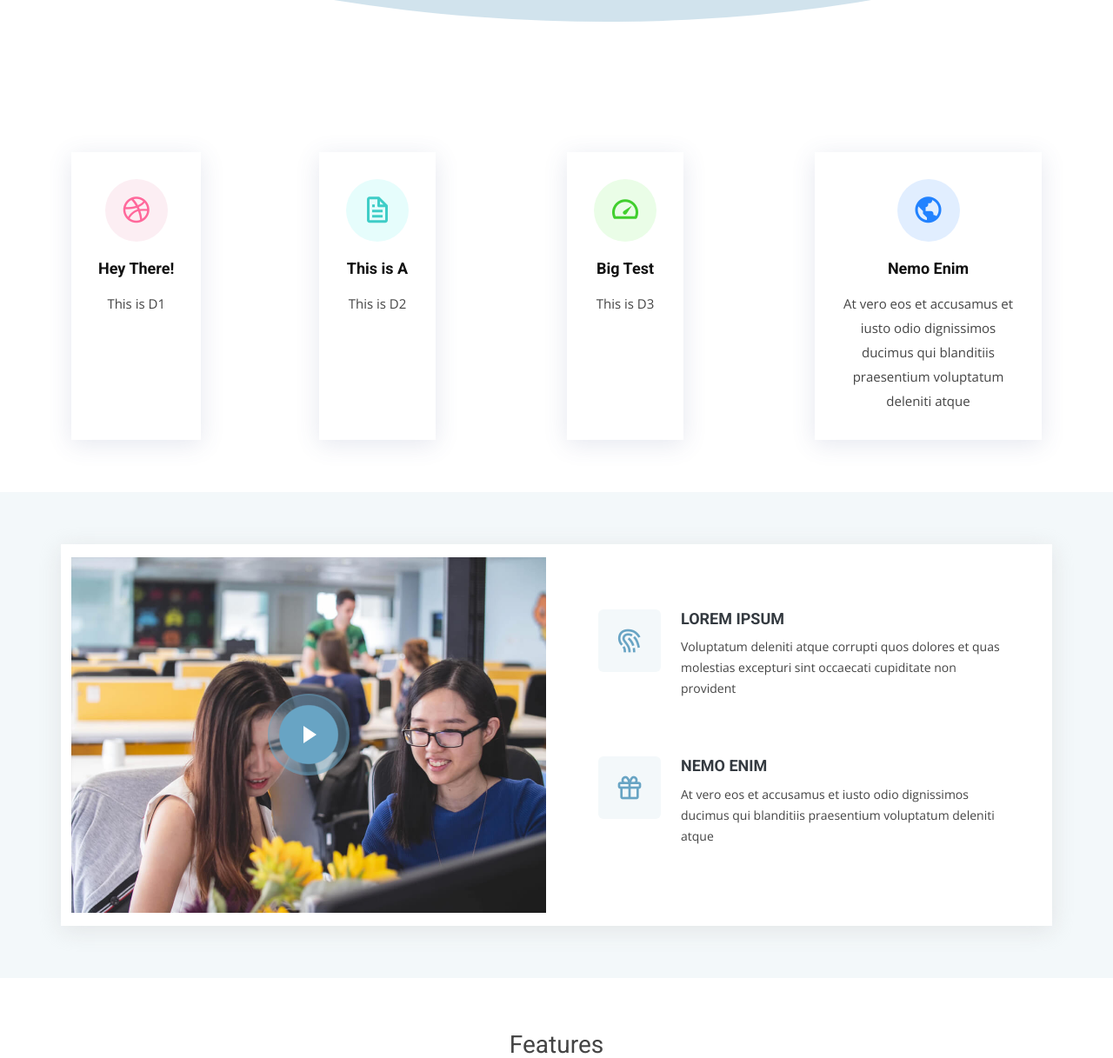
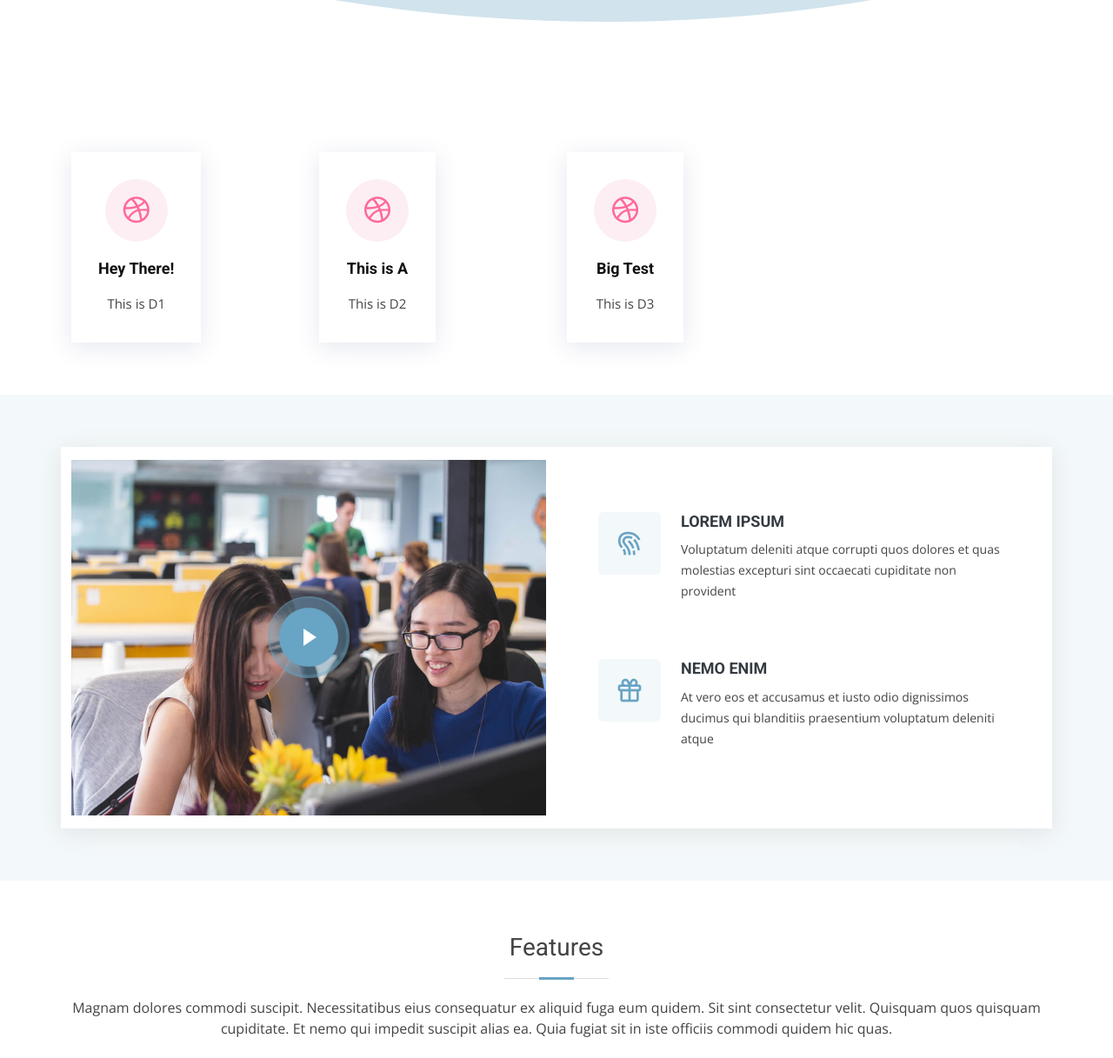
Before and after one commit to Arjun-G-04/students_marks_application, a Django app: page / in a window 1280 px wide. Shown: the part 685-1902 px from the top of the page at 87% size. Run offline with Django 3.2, Linux system fonts and the light colour scheme; some libraries are stand-ins or nearby versions.

Commit message:
Completed till tutorial #14!!! Lets goo!

```diff
--- a/Django Projects/test_project/moderna/views.py
+++ b/Django Projects/test_project/moderna/views.py
@@ -10,4 +10,5 @@ def index(request):
     c1.title, c2.title, c3.title = 'Hey There!', 'This is A', 'Big Test'
     c1.desc, c2.desc, c3.desc = 'This is D1', 'This is D2', 'This is D3'
 
-    return render(request, 'Moderna/index.html', {'c1':c1, 'c2':c2, 'c3':c3})
+    cards = [c1, c2, c3]
+    return render(request, 'Moderna/index.html', {'cards':cards})
--- a/Django Projects/test_project/templates/Moderna/index.html
+++ b/Django Projects/test_project/templates/Moderna/index.html
@@ -132,38 +132,15 @@
       <div class="container">
 
         <div class="row">
+          {% for c in cards %}
           <div class="col-md-6 col-lg-3 d-flex align-items-stretch" data-aos="fade-up">
             <div class="icon-box icon-box-pink">
               <div class="icon"><i class="bx bxl-dribbble"></i></div>
-              <h4 class="title"><a href=""> {{c1.title}} </a></h4>
-              <p class="description"> {{c1.desc}} </p>
+              <h4 class="title"><a href=""> {{c.title}} </a></h4>
+              <p class="description"> {{c.desc}} </p>
             </div>
           </div>
-
-          <div class="col-md-6 col-lg-3 d-flex align-items-stretch" data-aos="fade-up" data-aos-delay="100">
-            <div class="icon-box icon-box-cyan">
-              <div class="icon"><i class="bx bx-file"></i></div>
-              <h4 class="title"><a href="">{{c2.title}}</a></h4>
-              <p class="description">{{c2.desc}}</p>
-            </div>
-          </div>
-
-          <div class="col-md-6 col-lg-3 d-flex align-items-stretch" data-aos="fade-up" data-aos-delay="200">
-            <div class="icon-box icon-box-green">
-              <div class="icon"><i class="bx bx-tachometer"></i></div>
-              <h4 class="title"><a href="">{{c3.title}}</a></h4>
-              <p class="description">{{c3.desc}}</p>
-            </div>
-          </div>
-
-          <div class="col-md-6 col-lg-3 d-flex align-items-stretch" data-aos="fade-up" data-aos-delay="200">
-            <div class="icon-box icon-box-blue">
-              <div class="icon"><i class="bx bx-world"></i></div>
-              <h4 class="title"><a href="">Nemo Enim</a></h4>
-              <p class="description">At vero eos et accusamus et iusto odio dignissimos ducimus qui blanditiis praesentium voluptatum deleniti atque</p>
-            </div>
-          </div>
-
+          {% endfor %}
         </div>
 
       </div>
```
